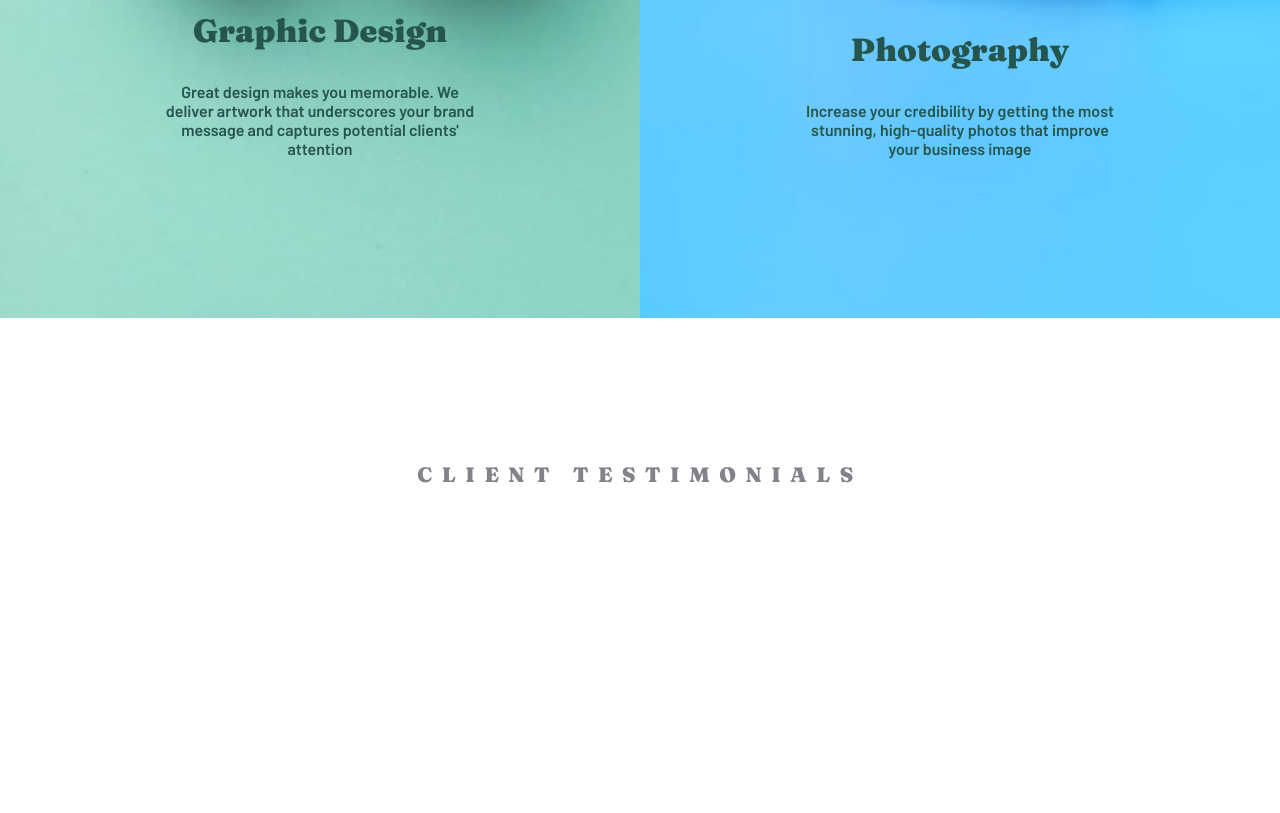
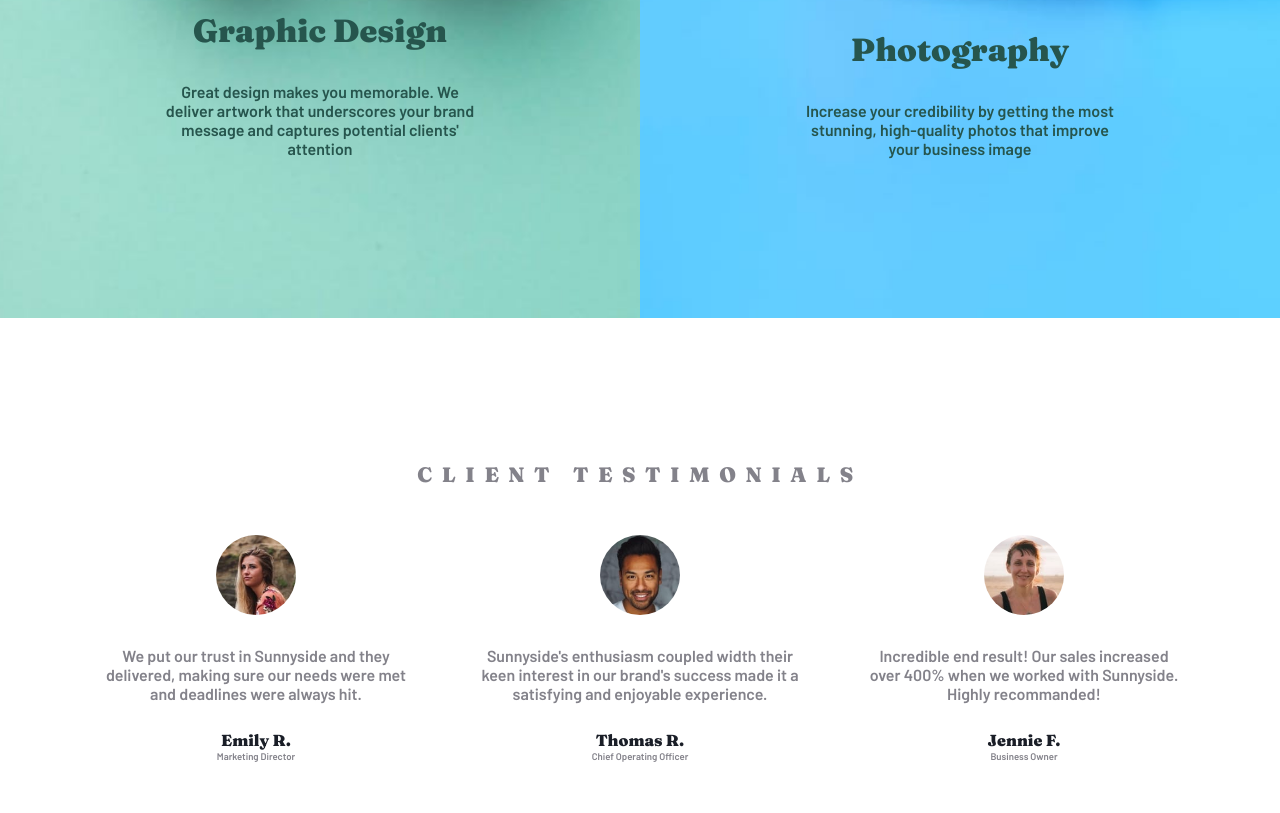
Before and after one commit to duc243/sunnyside-agency, a plain HTML site: page index.html in a window 1280 px wide. Shown: the part 2395-3208 px from the top of the page. Before the commit the page ends 3026 px from the top, so only its background shows below. Drawn offline with Linux system fonts and the light colour scheme.

Commit message:
ref: Refactor code for testimonials section

```diff
--- a/css/style.css
+++ b/css/style.css
@@ -242,6 +242,45 @@ li {
   letter-spacing: 0.6rem;
 }
 
+.testimonies__container {
+  padding: 3rem 6rem;
+  display: flex;
+  justify-content: space-between;
+  flex-wrap: wrap;
+}
+
+.testimonie {
+  text-align: center;
+  flex-basis: 20rem;
+}
+
+.testimonie__avatar {
+  width: 5rem;
+  height: 5rem;
+  border-radius: 100%;
+}
+
+.testimonie__quote {
+  font-family: var(--primary-font);
+  color: var(--black-variant-color);
+  margin: 1.7rem 0;
+}
+
+.testimonie__author {
+  font-family: var(--secondary-font);
+  font-style: normal;
+  font-weight: 900;
+  font-size: 1rem;
+  margin-bottom: 2rem;
+}
+
+.testimonie__author-role {
+  text-transform: capitalize;
+  font-family: var(--primary-font);
+  font-size: 0.6rem;
+  color: #83828a;
+}
+
 /* ------------------ Responsive ---------------------  */
 
 @media screen and (max-width: 1024px) {
--- a/index.html
+++ b/index.html
@@ -34,14 +34,19 @@
           </li>
         </ul>
         <div class="nav__hamburger">
-          <svg width="24" height="18" xmlns="http://www.w3.org/2000/svg"><path d="M24 16v2H0v-2h24zm0-8v2H0V8h24zm0-8v2H0V0h24z" fill="#FFF" fill-rule="evenodd"/></svg>
+          <svg width="24" height="18" xmlns="http://www.w3.org/2000/svg">
+            <path
+              d="M24 16v2H0v-2h24zm0-8v2H0V8h24zm0-8v2H0V0h24z"
+              fill="#FFF"
+              fill-rule="evenodd"
+            />
+          </svg>
         </div>
-
       </nav>
     </header>
     <main class="main">
       <section class="hero">
-        <h1 class="hero__title">We are creatives</h2>
+        <h1 class="hero__title">We are creatives</h1>
         <div>
           <svg width="36" height="114" xmlns="http://www.w3.org/2000/svg">
             <g
@@ -61,27 +66,47 @@
         <section class="about">
           <div class="about__description">
             <div class="description__container">
-              <h2 class="about__title">Transform  Your Brand</h2>
-              <p class="about__text">We are a full-service creative agency specializing in helping brands grow fast. Engage your clients through compelling visuals that do most of the marketing you</p>
-              <a class="about__link about__link--color-yellow" href="http://">Learn more</a>
+              <h2 class="about__title">Transform Your Brand</h2>
+              <p class="about__text">
+                We are a full-service creative agency specializing in helping
+                brands grow fast. Engage your clients through compelling visuals
+                that do most of the marketing you
+              </p>
+              <a class="about__link about__link--color-yellow" href="http://"
+                >Learn more</a
+              >
             </div>
           </div>
           <div class="about__image">
-            <img class="about__image-img" src="./images/desktop/image-transform.jpg" alt="Egg image describing transformation" >
+            <img
+              class="about__image-img"
+              src="./images/desktop/image-transform.jpg"
+              alt="Egg image describing transformation"
+            />
           </div>
-      </section>
-       <section class="about">
+        </section>
+        <section class="about">
           <div class="about__image">
-            <img class="about__image-img" src="./images/desktop/image-stand-out.jpg" alt="Describing stand out" >
+            <img
+              class="about__image-img"
+              src="./images/desktop/image-stand-out.jpg"
+              alt="Describing stand out"
+            />
           </div>
           <div class="about__description">
             <div class="description__container">
               <h2 class="about__title">Stand out to the right audience</h2>
-              <p class="about__text">Using a collaborative formula of designer, researchers, photographer, videographers, and copywriters, we'll build and extend your brand in digital places</p>
-              <a class="about__link about__link--color-pink" href="http://">Learn more</a>
+              <p class="about__text">
+                Using a collaborative formula of designer, researchers,
+                photographer, videographers, and copywriters, we'll build and
+                extend your brand in digital places
+              </p>
+              <a class="about__link about__link--color-pink" href="http://"
+                >Learn more</a
+              >
             </div>
           </div>
-      </section>
+        </section>
       </div>
       <div class="expertise__container">
         <section class="expertise expertise--bg-apple">
@@ -89,25 +114,83 @@
             <div class="hidden">Hidden</div>
             <div>
               <h2 class="expertise__title">Graphic Design</h2>
-              <p class="expertise__text">Great design makes you memorable. We deliver artwork that underscores your brand message and captures potential clients' attention</p>
+              <p class="expertise__text">
+                Great design makes you memorable. We deliver artwork that
+                underscores your brand message and captures potential clients'
+                attention
+              </p>
             </div>
-
           </div>
-     </section>
+        </section>
         <section class="expertise expertise--bg-orange">
-           <div class="expertise__description">
+          <div class="expertise__description">
             <div class="hidden">Hidden</div>
             <div>
               <h2 class="expertise__title">Photography</h2>
-              <p class="expertise__text">Increase your credibility by getting the most stunning, high-quality photos that improve your business image</p>
+              <p class="expertise__text">
+                Increase your credibility by getting the most stunning,
+                high-quality photos that improve your business image
+              </p>
             </div>
           </div>
         </section>
       </div>
       <section class="testimonies">
-        <h2 class="testimonies__title"> Client testimonials</h2>
+        <h2 class="testimonies__title">Client testimonials</h2>
+        <div class="testimonies__container">
+          <div class="testimonie">
+            <div class="testimonie__image-container">
+              <img
+                src="./images/persons/image-emily.jpg"
+                alt="Avatar "
+                class="testimonie__avatar"
+              />
+            </div>
+            <blockquote class="testimonie__quote">
+              We put our trust in Sunnyside and they delivered, making sure our
+              needs were met and deadlines were always hit.
+            </blockquote>
+            <div>
+              <cite class="testimonie__author">Emily R.</cite>
+              <p class="testimonie__author-role">marketing director</p>
+            </div>
+          </div>
+          <div class="testimonie">
+            <div class="testimonie__image-container">
+              <img
+                src="./images/persons/image-thomas.jpg"
+                alt="Avatar "
+                class="testimonie__avatar"
+              />
+            </div>
+            <blockquote class="testimonie__quote">
+              Sunnyside's enthusiasm coupled width their keen interest in our
+              brand's success made it a satisfying and enjoyable experience.
+            </blockquote>
+            <div>
+              <cite class="testimonie__author">Thomas R.</cite>
+              <p class="testimonie__author-role">Chief Operating Officer</p>
+            </div>
+          </div>
+          <div class="testimonie">
+            <div class="testimonie__image-container">
+              <img
+                src="./images/persons/image-jennie.jpg"
+                alt="Avatar "
+                class="testimonie__avatar"
+              />
+            </div>
+            <blockquote class="testimonie__quote">
+              Incredible end result! Our sales increased over 400% when we
+              worked with Sunnyside. Highly recommanded!
+            </blockquote>
+            <div>
+              <cite class="testimonie__author">Jennie F.</cite>
+              <p class="testimonie__author-role">business owner</p>
+            </div>
+          </div>
+        </div>
       </section>
-
     </main>
   </body>
 </html>
```
Also changed, not shown: 1 other file.
